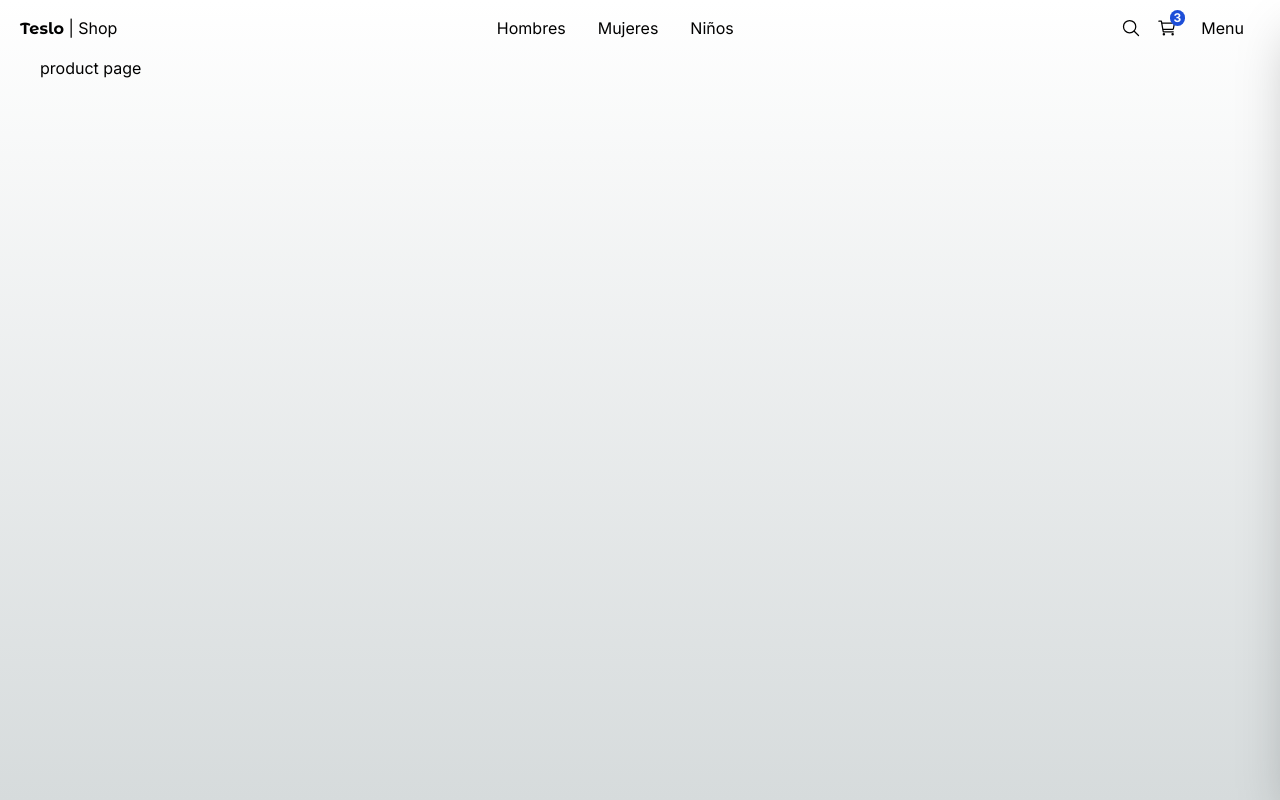
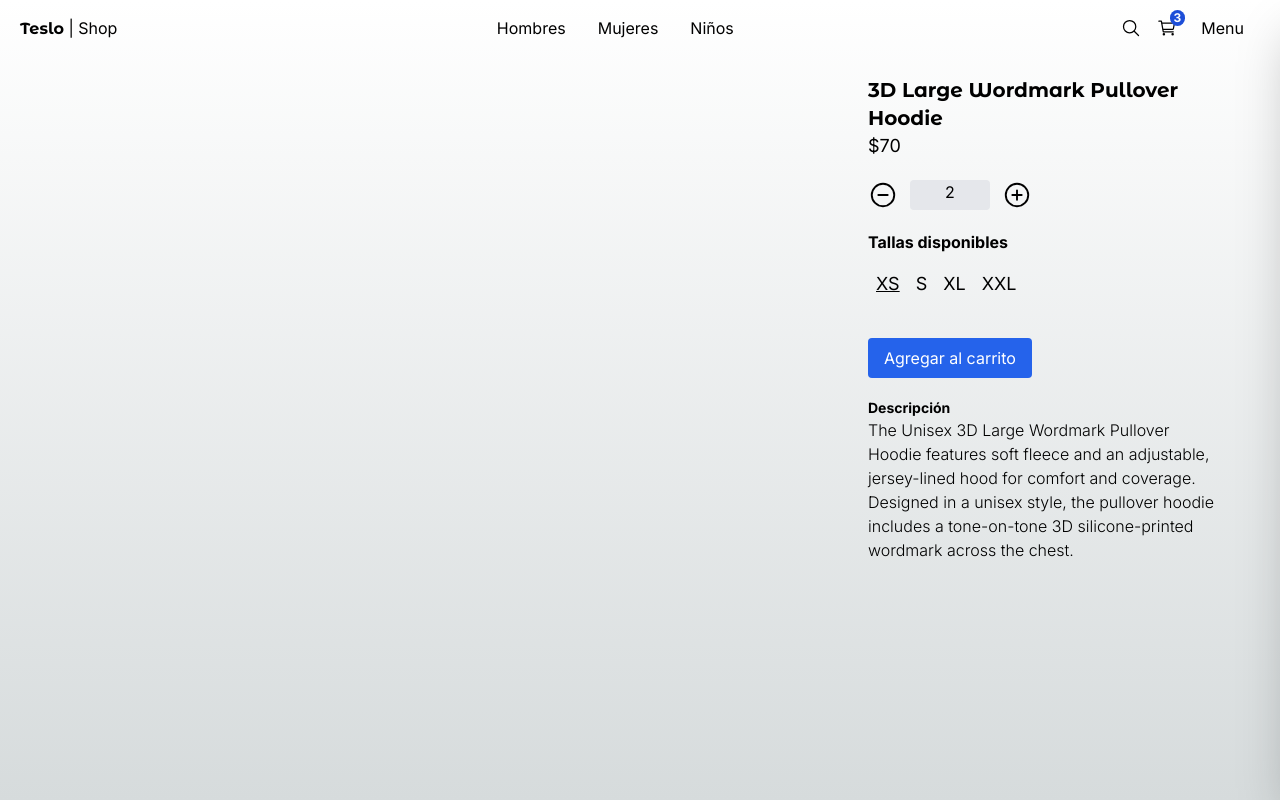
Before and after one commit to josebm01/teslo-shop, a Next.js app: page /product/3d_large_wordmark_pullover_hoodie in a window 1280 px wide. Built offline with nearby package versions, Linux system fonts and the light colour scheme.

Commit message:
Se agregan los productos de acuerdo a las categorías y se inicia el componente para mostrar un artículo

```diff
--- a/package.json
+++ b/package.json
@@ -14,6 +14,7 @@
     "react": "^18",
     "react-dom": "^18",
     "react-icons": "^5.2.1",
+    "swiper": "^11.1.3",
     "zustand": "^4.5.2"
   },
   "devDependencies": {
--- a/src/app/(shop)/category/[id]/page.tsx
+++ b/src/app/(shop)/category/[id]/page.tsx
@@ -1,23 +1,42 @@
+import { ProductGrid, Title } from "@/components";
+import { Category } from "@/interfaces";
+import { initialData } from "@/seed/seed";
 import { notFound } from "next/navigation";
 
+const seedProducts = initialData.products
 
 interface Props {
     params: {
-        id: string;
+        id: Category;
     }
 }
 
 export default function({ params }: Props) {
 
     const { id } = params
+    const products = seedProducts.filter( product => product.gender === id )
 
-    if ( id === "kids" ){
-        notFound()
+    // Record - tipo de dato de TypeScript para objetos
+    const labels: Record<Category, string> = {
+        'men': 'Hombres',
+        'women': 'Mujeres',
+        'kid': 'Niños',
+        'unisex': 'todos'
     }
 
+    // if ( id === "kids" ){
+    //     notFound()
+    // }
+
     return (
-        <div>
-            <h1>category page {id}</h1>
-        </div>
+        <>
+            <Title
+                title={`Artículos para ${(labels)[id]}`}
+                subtitle="Todos los productos"
+                className="mb-2"
+            />
+
+            <ProductGrid products={ products }/>
+        </>
     )
 }
--- a/src/app/(shop)/product/[slug]/page.tsx
+++ b/src/app/(shop)/product/[slug]/page.tsx
@@ -1,7 +1,60 @@
-export default function() {
+import { notFound } from "next/navigation";
+import { initialData } from "@/seed/seed";
+import { titleFont } from "@/config/fonts";
+import { QuantitySelector, SizeSelector } from "@/components";
+
+interface Props {
+    params: {
+        slug: string;
+    }
+}
+
+export default function({ params }: Props) {
+
+    const { slug } = params
+    const product = initialData.products.find( product => product.slug === slug )
+
+    if ( !product ) {
+        notFound()
+    }
+
     return (
-        <div>
-            <h1>product page</h1>
+        <div className="mt-5 mb-20 grid grid-cols-1 md:grid-cols-3 gap-3">
+            {/* Slideshow - images */}
+            <div className="col-span-1 md:col-span-2">
+
+            </div>
+
+            {/* Detalles */}
+            <div className="col-span-1 px-5">
+                <h1 className={`${titleFont.className} antialiased font-bold text-xl`}>
+                    { product.title }
+                </h1>
+                <p className="text-lg mb-5">${ product.price }</p>
+
+                {/* Selector de tallas */}
+
+
+                {/* Selector de cantidad */}
+                <QuantitySelector
+                    quantity={2}
+                />
+
+
+                <SizeSelector
+                    selectedSize={ product.sizes[0] }
+                    availableSizes={ product.sizes }
+                />
+
+                {/* Button */}
+                <button className="btn-primary my-5">
+                    Agregar al carrito
+                </button>
+                <h3 className="font-bold text-sm">Descripción</h3>
+                <p className="font-light">
+                    { product.description }
+                </p>
+            </div>
         </div>
     )
 }
--- /dev/null
+++ b/src/app/(shop)/product/not-found.tsx
@@ -0,0 +1,7 @@
+import { PageNotFound } from "@/components";
+
+export default function() {
+    return (
+        <PageNotFound />
+    )
+}
--- a/src/components/index.ts
+++ b/src/components/index.ts
@@ -1,3 +1,9 @@
+
+// product
+export { SizeSelector } from "./product/size-selector/SizeSelector";
+export { QuantitySelector } from "./product/quantity-selector/QuantitySelector";
+
+
 export { Sidebar } from "./sidebar/Sidebar";
 
 export { ProductGridItem } from "./products/product-grid/ProductGridItem";
--- /dev/null
+++ b/src/components/product/quantity-selector/QuantitySelector.tsx
@@ -0,0 +1,37 @@
+'use client'
+
+import React, { useState } from 'react'
+import { IoAddCircleOutline, IoRemoveCircleOutline } from 'react-icons/io5';
+
+interface Props {
+    quantity: number;
+}
+
+export const QuantitySelector = ({ quantity }: Props) => {
+
+    const [count, setCount] = useState( quantity )
+
+    const onQuantityChanged = ( value: number ) => {
+        if ( count + value < 1 ) return
+        setCount( count + value )
+    }
+
+
+  return (
+    <div className='flex'>
+        <button
+            onClick={ () => onQuantityChanged(-1) }
+        >
+            <IoRemoveCircleOutline size={30} />
+        </button>
+        <span className='w-20 mx-3 px-5 bg-gray-200 rounded text-center'>
+            { count }
+        </span>
+        <button
+            onClick={ ()=> onQuantityChanged(1) }
+        >
+            <IoAddCircleOutline size={30} />
+        </button>
+    </div>
+  )
+}
--- /dev/null
+++ b/src/components/product/size-selector/SizeSelector.tsx
@@ -0,0 +1,33 @@
+import { Size } from "@/interfaces";
+import clsx from "clsx";
+
+interface Props {
+    selectedSize: Size;
+    availableSizes: Size[];
+}
+
+export const SizeSelector = ({ selectedSize, availableSizes }: Props) => {
+
+  return (
+    <div className="my-5">
+        <h3 className="font-bold mb-4">Tallas disponibles</h3>
+        {
+            availableSizes.map( size => (
+                <button
+                    key={ size }
+                    className={
+                        clsx(
+                            "mx-2 hover:underline text-lg",
+                            {
+                                "underline" : size === selectedSize
+                            }
+                        )
+                    }
+                >
+                    { size }
+                </button>
+            ))
+        }
+    </div>
+  )
+}
--- a/src/components/ui/top-menu/TopMenu.tsx
+++ b/src/components/ui/top-menu/TopMenu.tsx
@@ -9,6 +9,7 @@
 
 export const TopMenu = () => {
 
+    // zustand - manejo de estados
     const openSideMenu = useStore( state => state.openSideMenu )
 
     return (
@@ -29,7 +30,7 @@
         <div className='hidden sm:block'>
             <Link className='m-2 p-2 rounded-md transition-all hover:bg-gray-100' href="/category/men">Hombres</Link>
             <Link className='m-2 p-2 rounded-md transition-all hover:bg-gray-100' href="/category/women">Mujeres</Link>
-            <Link className='m-2 p-2 rounded-md transition-all hover:bg-gray-100' href="/category/kids">Niños</Link>
+            <Link className='m-2 p-2 rounded-md transition-all hover:bg-gray-100' href="/category/kid">Niños</Link>
         </div>
 
         {/* Search, cart, menu */}
--- a/src/interfaces/product.interface.ts
+++ b/src/interfaces/product.interface.ts
@@ -4,13 +4,14 @@
     images: string[];
     inStock: number;
     price: number;
-    sizes: ValidSizes[];
+    sizes: Size[];
     slug: string;
     tags: string[];
     title: string;
-    type: ValidTypes;
-    gender: 'men'|'women'|'kid'|'unisex'
+    type: Type;
+    gender: Category;
 }
 
-export type ValidSizes = 'XS'|'S'|'M'|'L'|'XL'|'XXL'|'XXXL';
-export type ValidTypes = 'shirts'|'pants'|'hoodies'|'hats';
+export type Category = 'men'|'women'|'kid'|'unisex';
+export type Size = 'XS'|'S'|'M'|'L'|'XL'|'XXL'|'XXXL';
+export type Type = 'shirts'|'pants'|'hoodies'|'hats';
```
Also changed, not shown: 1 other file (tests, documents, lock files or other folders).
